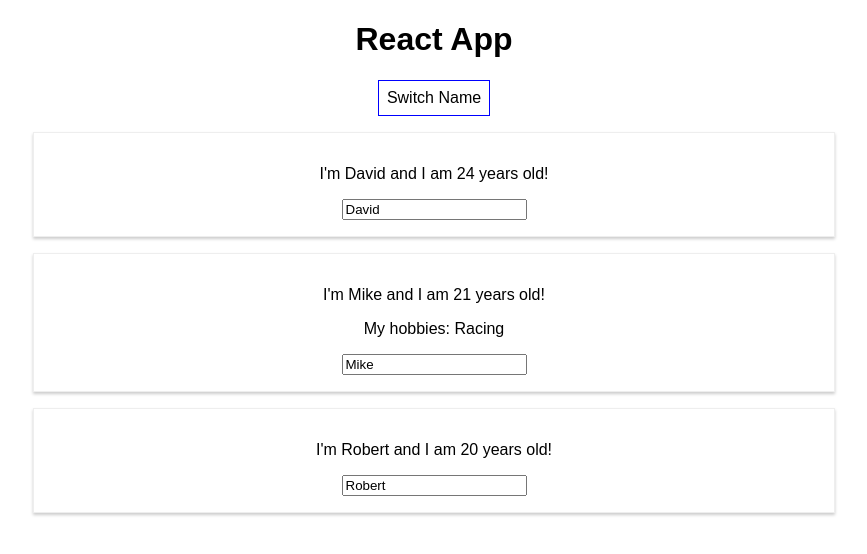
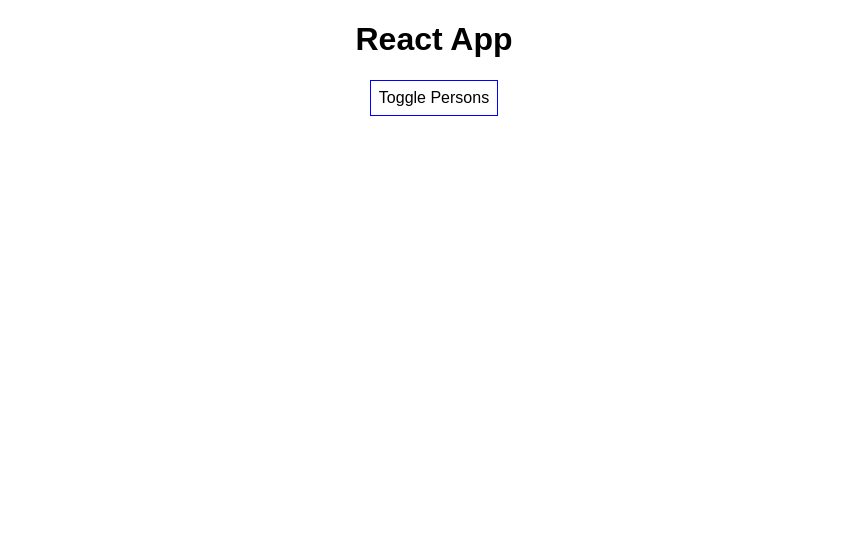
Before and after one commit to davidyeshi/React, a React (Create React App) app in the folder react-complete-guide/: page / in a window 1280 px wide. Shown: the top 554 px of the page, without its empty margins (206-1073 px from the left). Built offline with nearby package versions, Linux system fonts and the light colour scheme.

Commit message:
Render dynamically

```diff
--- a/react-complete-guide/src/App.js
+++ b/react-complete-guide/src/App.js
@@ -11,17 +11,21 @@
       {name: 'David', age:24},
       {name: 'Mike', age: 21},
       {name: 'Robert', age: 20}
-    ]
+    ],
+    showPersons: false
   }
 
   // method for switching name as an event handler on button click
   switchNameHandler = (newName) => {
     console.log('Was Clicked!');
-    this.setState({persons: [
+    this.setState(
+      {
+        persons: [
           {name: newName, age:24},
           {name: 'Mike', age: 21},
           {name: 'Robert', age: 20}
-    ]});
+        ]
+       });
   }
 
   // Change name handler
@@ -33,6 +37,12 @@
       {name: event.target.value, age: 21},
       {name: 'Robert', age: 20}
     ]});
+  }
+
+  togglePersonsHandler = () => {
+    // Render dynamically
+    const doesShow = this.state.showPersons;
+    this.setState({showPersons: !doesShow});
   }
 
   render() {
@@ -52,7 +62,9 @@
         // inline style
         style = {style}
         // Alternative way of binding
-        onClick = {() => this.switchNameHandler('Yeshi Minda!')}>Switch Name</button>
+        onClick = {this.togglePersonsHandler}>Toggle Persons</button>
+
+        {this.state.showPersons ?<div>
           <Person
             name = {this.state.persons[0].name}
             age = {this.state.persons[0].age} />
@@ -65,6 +77,7 @@
           <Person
             name = {this.state.persons[2].name}
             age = {this.state.persons[2].age} />
+        </div> : null}
       </div>
     );
   }
```
Lines whose indentation alone changed are shown as unchanged.
